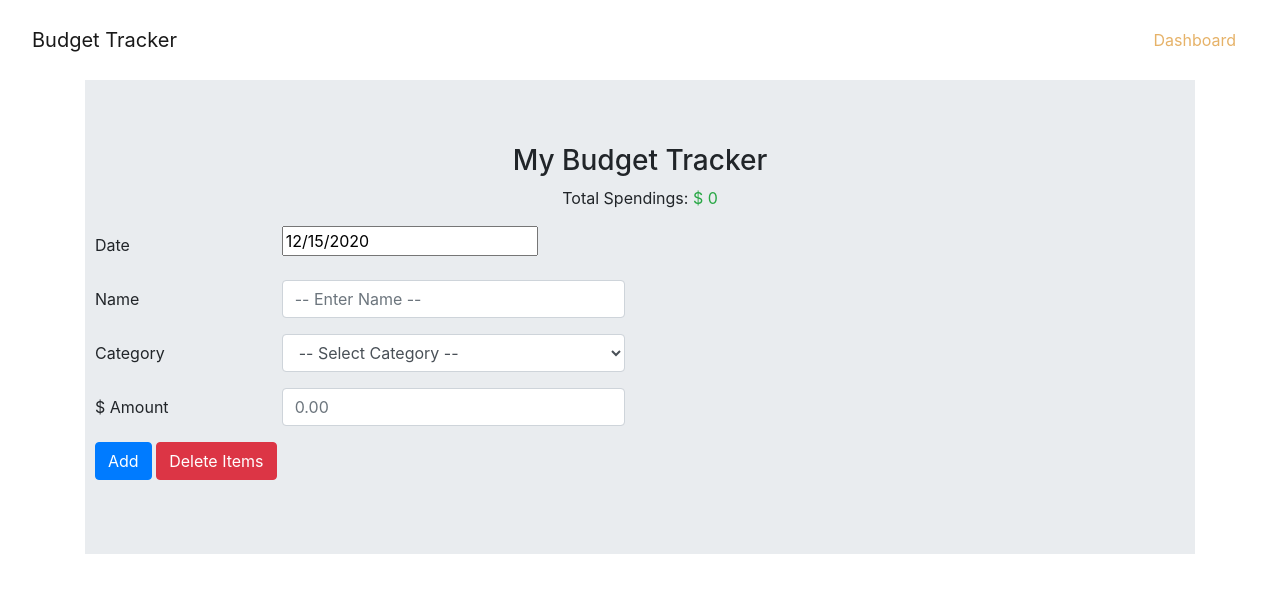
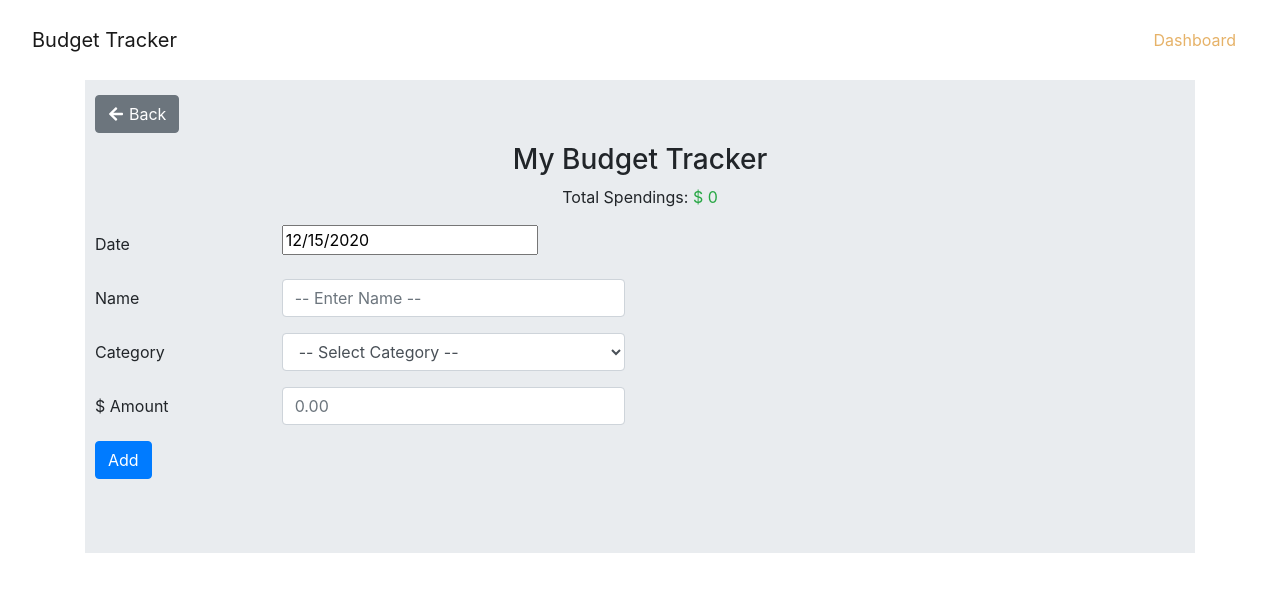
Before and after one commit to amandalincs/budget-tracker, a React (Create React App) app in the folder budget-tracker/: page / in a window 1280 px wide. Shown: the top 592 px of the page. Built offline with nearby package versions, Linux system fonts and the light colour scheme.

Commit message:
able to remove row item

```diff
--- a/budget-tracker/package.json
+++ b/budget-tracker/package.json
@@ -13,6 +13,7 @@
     "react-bootstrap": "^1.4.0",
     "react-datepicker": "^3.3.0",
     "react-dom": "^17.0.1",
+    "react-icons": "^4.1.0",
     "react-router-dom": "^5.2.0",
     "react-scripts": "4.0.1",
     "reactstrap": "^8.7.1",
--- a/budget-tracker/src/components/Pages/AddItems.js
+++ b/budget-tracker/src/components/Pages/AddItems.js
@@ -1,9 +1,9 @@
 import { React, useState, useEffect } from 'react'
-import { Jumbotron, Container } from 'reactstrap'
+import { Jumbotron, Container, Button } from 'reactstrap'
 import InputForm from '../Standard/InputForm'
 import  { Redirect } from 'react-router-dom'
-import moment from 'moment';
 
+import { FaArrowLeft } from 'react-icons/fa';
 
 
 
@@ -17,6 +17,8 @@ function AddItems() {
     const [amount, setAmount] = useState('');
     const [added, setAdded] = useState(false)
     const [date, setDate] = useState(new Date());
+    const [back, setBack] = useState(false)
+
 
 
 
@@ -74,22 +76,29 @@ function AddItems() {
         }
     }
 
-    const handleDeleteAllItems = () => {
-        setItems([])
-        localStorage.clear()
+    const backToDashboard = () => {
+        setBack(true)
     }
 
-    if (added) {
+    if (added || back) {
         return (
             <Redirect to='/dashboard'  />
         )
     }
+
+
     return (
         <Container>
-            <Jumbotron fluid>
+
+            <Jumbotron fluid style={{paddingTop: '5px'}}>
+                <div>
+                    <Button style={{margin: '10px', display: 'flex', alignItems:'center'}} onClick={backToDashboard}>
+                        <FaArrowLeft/> <span style={{marginLeft: '5px'}}>Back</span>
+                    </Button>
+                </div>
                 <h3 className="display-6 text-center">
                     My Budget Tracker
-        </h3>
+                </h3>
                 <div className="text-center">
                     <p>
                         Total Spendings:{' '}
@@ -112,7 +121,6 @@ function AddItems() {
                     handleAmount={handleAmount}
                     handleDate={handleDate}
                     handleSubmitForm={handleSubmitForm}
-                    handleDeleteAllItems={handleDeleteAllItems}
                 />
             </Jumbotron>
         </Container>
--- a/budget-tracker/src/components/Pages/Dashboard.js
+++ b/budget-tracker/src/components/Pages/Dashboard.js
@@ -30,6 +30,7 @@ const Styles = styled.div`
 function Dashboard() {
 
     const [items, setItems] = useState([])
+    const [itemToDelete, setItemToDelete] = useState()
     const [deleteModal, setDeleteModal] = useState(false);
     // const handleDeleteAllItems = () => {
     //     setItems([])
@@ -45,9 +46,21 @@ function Dashboard() {
         localStorage.clear()
     }
 
+    const handleItemToDelete = (item) => {
+        console.log(item)
+    }
+    const handleDeleteItem = (event) => {
+        let id = event.currentTarget.value
+        let new_items = items.filter( (expense) => {
+            return expense.id !== id
+        })
+        localStorage.setItem('items', JSON.stringify(new_items))
+        setItems(new_items)
+
+    }
+
     useEffect(() => {
         let ls = JSON.parse(localStorage.getItem('items'))
-        console.log(ls)
         if (ls) setItems(ls)
     },[])
 
@@ -74,7 +87,11 @@ function Dashboard() {
                             </ModalFooter>
                         </Modal>
                     </div>
-                    <ItemList items={items}></ItemList>
+
+                    {items.length > 0 ?
+                    (<ItemList items={items} handleItemToDelete={handleItemToDelete} handleDeleteItem={handleDeleteItem}></ItemList>)
+                    : (<div style={{textAlign: 'center', padding: '20px 10px'}}>No Data Available</div>)
+                    }
                 </Card>
 
             </Container>
--- a/budget-tracker/src/components/Standard/InputForm.js
+++ b/budget-tracker/src/components/Standard/InputForm.js
@@ -2,7 +2,7 @@ import React from 'react';
 import { Form, FormGroup, Input, Label, Col, Button } from 'reactstrap';
 import DatePicker from "react-datepicker";
 
-const InputForm = ({name, handleName,  category, handleCategory, amount, handleAmount, date, handleDate, handleSubmitForm, handleDeleteAllItems}) => (
+const InputForm = ({name, handleName,  category, handleCategory, amount, handleAmount, date, handleDate, handleSubmitForm}) => (
   <Form style={{ margin: 10 }}>
     <FormGroup className="row">
       <Label sm={2}>
@@ -65,9 +65,7 @@ const InputForm = ({name, handleName,  category, handleCategory, amount, handleA
     <Button onClick={handleSubmitForm} color="primary">
       Add
     </Button>{' '}
-    <Button color="danger" onClick={handleDeleteAllItems}>
-      Delete Items
-    </Button>
+
   </Form>
 )
 
--- a/budget-tracker/src/components/Standard/ItemList.js
+++ b/budget-tracker/src/components/Standard/ItemList.js
@@ -6,9 +6,21 @@ import TableCell from '@material-ui/core/TableCell';
 import TableContainer from '@material-ui/core/TableContainer';
 import TableHead from '@material-ui/core/TableHead';
 import TableRow from '@material-ui/core/TableRow';
+import styled from 'styled-components';
+import { FaTrash } from 'react-icons/fa';
+import { Button } from 'reactstrap';
 
-const ItemList = ({ items }) => (
-  <div>
+
+const Styles = styled.div`
+
+`;
+
+const handleIconClick = (event) =>{
+  return event.stopPropogration
+}
+
+const ItemList = ({ items, handleDeleteItem }) => (
+  <Styles>
     {/* <ListGroup >
       {items.map(item => (
         <ListGroupItem key={item.id}>
@@ -24,6 +36,8 @@ const ItemList = ({ items }) => (
             <TableCell align="right">Name</TableCell>
             <TableCell align="right">Category</TableCell>
             <TableCell align="right">Amount</TableCell>
+            <TableCell align="right"></TableCell>
+
           </TableRow>
         </TableHead>
         <TableBody>
@@ -35,12 +49,14 @@ const ItemList = ({ items }) => (
               <TableCell align="right">{item.name}</TableCell>
               <TableCell align="right">{item.category}</TableCell>
               <TableCell align="right">  ${item.amount}</TableCell>
+              <TableCell align="right"> <Button color="danger" outline value={item.id} onClick={handleDeleteItem}><FaTrash/></Button></TableCell>
+
             </TableRow>
           ))}
         </TableBody>
       </Table>
     </TableContainer>
-  </div>
+  </Styles>
 )
 
 export default ItemList;
```
Also changed, not shown: 2 other files (tests, documents, lock files or other folders).
